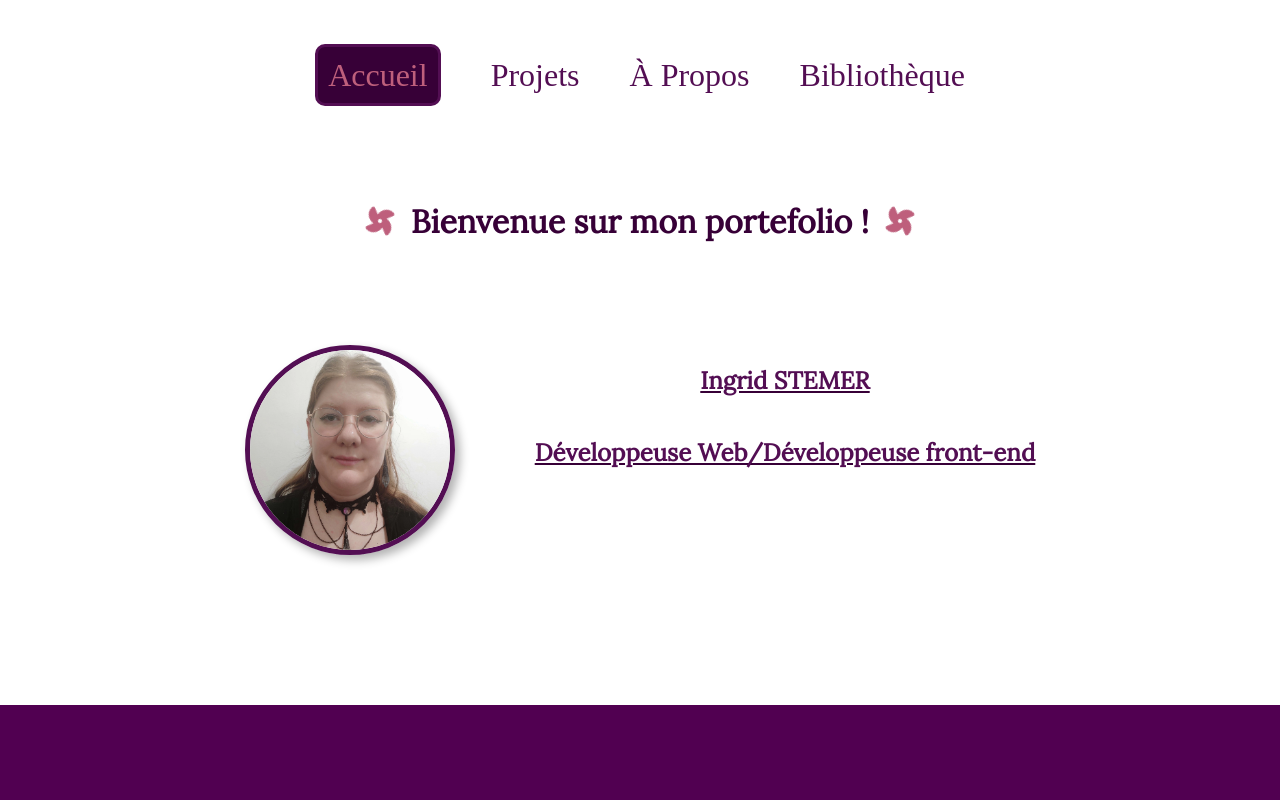
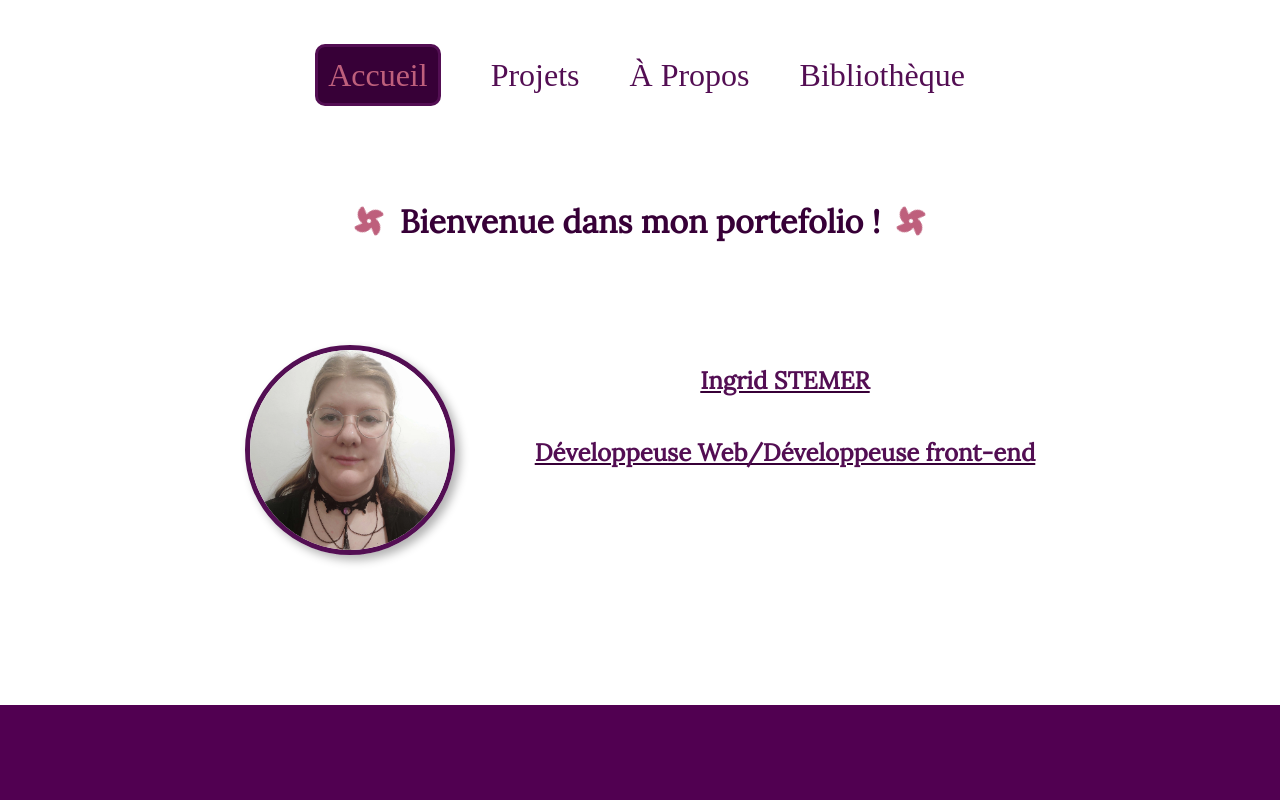
Before and after one commit to Aeltiel/portefolio, a React (Create React App) app: page / in a window 1280 px wide. Shown: the top 800 px of the page. Built offline with nearby package versions, Linux system fonts and the light colour scheme; a web font is replaced by a local one.

Commit message:
add component title and build about ans project pages

```diff
--- /dev/null
+++ b/src/Component/Title.jsx
@@ -0,0 +1,10 @@
+function Title({title}){
+return(
+    <h1 className="title">
+                    <i className="fa-solid fa-fan"></i>
+                    {title}
+                    <i className="fa-solid fa-fan"></i>
+                </h1>
+)
+}
+export default Title
--- a/src/Data/book.json
+++ b/src/Data/book.json
@@ -8,7 +8,7 @@
     {
         "id" : "002",
         "title" : "Projets",
-        "description" : "Découvrez dans cet ouvrage, les différents projets sur lesquels j'ai travaillé pendant ma formation",
+        "description" : "Découvrez dans cette partie, les différents projets sur lesquels j'ai travaillé pendant ma formation",
         "projects" : [
             {
                 "id":"project-id001",
--- a/src/Pages component/Présentation.jsx
+++ b/src/Pages component/Présentation.jsx
@@ -1,12 +1,9 @@
-import Moi from '../Assets/moi.webp'
-
 function Presentation( {title, description}){
 return(
     <>
     <h2 className='presentation__title'>{title}</h2>
     <div className='presentation'>
     <p className='presentation__text'>{description}</p>
-    <img className="presentation__img" src={Moi} alt="Ingrid Stemer"/>
     </div>
     </>
 )
--- a/src/Pages/About.jsx
+++ b/src/Pages/About.jsx
@@ -0,0 +1,12 @@
+import NavBar from "../Layout/NavBar";
+import Footer from "../Layout/Footer";
+
+function About(){
+return(
+    <>
+    <NavBar/>
+    <Footer/>
+    </>
+)
+}
+export default About
--- a/src/Pages/Home.jsx
+++ b/src/Pages/Home.jsx
@@ -4,6 +4,7 @@ import NavBar from "../Layout/NavBar";
 import Footer from "../Layout/Footer";
 import Slider from "../Component/Slider";
 import Button from "../Component/Button";
+import Title from "../Component/Title";
 import { Link } from "react-router-dom";
 
 function Home() {
@@ -11,11 +12,7 @@ function Home() {
         <>
             <NavBar />
             <main className="homeContainer">
-                <h1 className="home__Title">
-                    <i className="fa-solid fa-fan"></i>
-                    Bienvenue sur mon portefolio !
-                    <i className="fa-solid fa-fan"></i>
-                </h1>
+                <Title title={"Bienvenue dans mon portefolio !"}/>
 
                 <div className="presentation">
                     <img className="presentation__img" src={moi} alt="Ingrid Stemer" />
--- a/src/Pages/Projects.jsx
+++ b/src/Pages/Projects.jsx
@@ -0,0 +1,34 @@
+import NavBar from "../Layout/NavBar";
+import Footer from "../Layout/Footer";
+import Book from "../Data/book.json";
+import Presentation from "../Pages component/Présentation";
+import Title from "../Component/Title";
+import { setInfos } from "../Reduxtore/InfoRedux";
+import { useSelector, useDispatch } from "react-redux"
+import { useEffect } from "react";
+
+function Projects() {
+    const dispatch = useDispatch();
+    const data = useSelector(state => state.info.infos);
+
+    useEffect(()=> {
+       let dataProject = Book.find(element => element.id === '002');
+       dispatch(setInfos(dataProject));
+    },[])
+
+
+    return (
+        <>
+            <NavBar />
+            <main className="projectConatainer" key={data.id}>
+                <Title title={"Bienvenue dans ma galerie de projets !"}/>
+            <Presentation
+                title={data.title}
+                description = {data.description}
+            />
+            </main>
+            <Footer />
+        </>
+    )
+}
+export default Projects
--- a/src/Styles/Components/_presentation.scss
+++ b/src/Styles/Components/_presentation.scss
@@ -15,7 +15,7 @@
     }
     &__text{
         width: 75%;
-        text-align: justify;
+        text-align: center;
     }
     &__img{
         width : 200px;
--- /dev/null
+++ b/src/Styles/Components/_title.scss
@@ -0,0 +1,11 @@
+.title{
+    text-align: center;
+        margin-bottom: 100px;
+        color: $secondarycolor;
+}
+.fa-fan{
+    padding-right: 15px;
+    padding-left: 15px;
+    color: $thirdcolor;
+    animation: rotate 2s linear infinite;
+}
--- a/src/Styles/Layout/_general.scss
+++ b/src/Styles/Layout/_general.scss
@@ -14,3 +14,10 @@ body{
     margin-right: auto;
     line-height: 1.4;
 }
+.projectConatainer{
+    font-family: 'Lora', verdana, sans-serif;
+    margin-top: 50px;
+    margin-left: auto;
+    margin-right: auto;
+    line-height: 1.4;
+}
--- a/src/Styles/Pages/_home.scss
+++ b/src/Styles/Pages/_home.scss
@@ -1,9 +1,4 @@
 .home{
-    &__Title{
-        text-align: center;
-        margin-bottom: 100px;
-        color: $secondarycolor;
-    }
     &__info{
         width: 100%;
         text-align: justify;
@@ -76,12 +71,7 @@
         }
     }
 }
-.fa-fan{
-    padding-right: 15px;
-    padding-left: 15px;
-    color: $thirdcolor;
-    animation: rotate 2s linear infinite;
-}
+
 a{
     text-decoration: none;
     color: white;
--- a/src/Styles/main.scss
+++ b/src/Styles/main.scss
@@ -3,6 +3,7 @@
 @import './Layout/general';
 @import './Layout/navBar';
 @import './Layout/footer';
+@import './Components/title.scss';
 @import './Components/button';
 @import './Components/book';
 @import './Components/carrousel';
```
